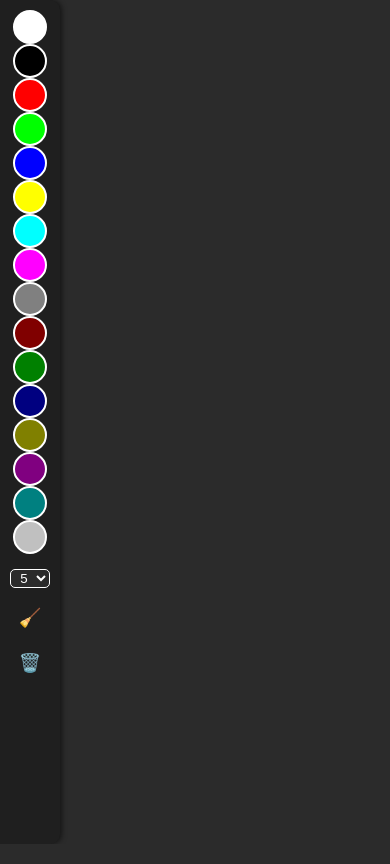
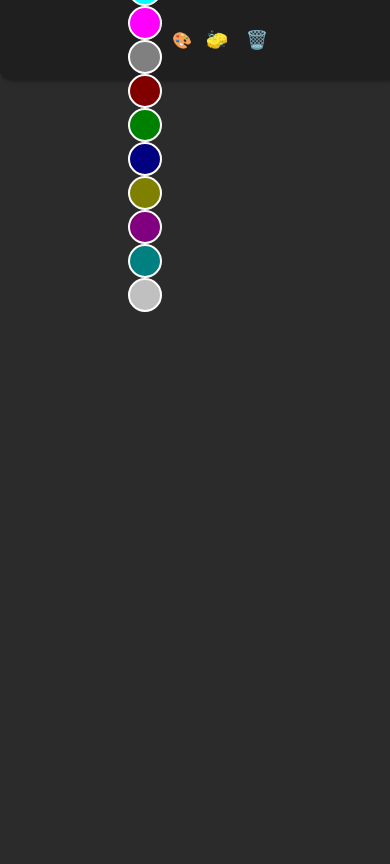
Before and after one commit to ItsSoren/ItsSoren.github.io, a plain HTML site: page index.html in a window 390 px wide. Drawn offline with Linux system fonts and the light colour scheme.

Commit message:
Update index.html

```diff
--- a/index.html
+++ b/index.html
@@ -12,11 +12,12 @@
     background-color: #2b2b2b;
     font-family: sans-serif;
     display: flex;
+    flex-direction: row;
   }
 
-  /* Navbar verticale à gauche */
+  /* Navbar verticale */
   #navbar {
-    width: 60px; /* environ 2% écran standard 1920px ~38px, ici 60px pour plus de confort */
+    width: 60px;
     background-color: #1f1f1f;
     display: flex;
     flex-direction: column;
@@ -27,28 +28,34 @@
     box-shadow: 2px 0 5px rgba(0,0,0,0.5);
   }
 
-  /* Boutons ronds pour les couleurs */
+  /* Navbar mobile horizontale */
+  @media (max-width: 768px) {
+    body {
+      flex-direction: column;
+    }
+    #navbar {
+      flex-direction: row;
+      width: 100%;
+      height: 60px;
+      border-radius: 0 0 10px 10px;
+      justify-content: center;
+      gap: 10px;
+    }
+    canvas {
+      height: calc(100% - 60px);
+    }
+  }
+
   .color-btn {
     width: 30px;
     height: 30px;
     border-radius: 50%;
     border: 2px solid #fff;
     cursor: pointer;
+    bottom-padding:5px;
   }
 
-  /* Sélection de la taille */
-  select {
-    width: 40px;
-    background-color: #2b2b2b;
-    color: #fff;
-    border: 1px solid #fff;
-    border-radius: 5px;
-    text-align: center;
-    cursor: pointer;
-  }
-
-  /* Icônes gomme et poubelle */
-  .icon-btn {
+  .tool-btn {
     width: 30px;
     height: 30px;
     cursor: pointer;
@@ -63,10 +70,37 @@
     color: red;
   }
 
+  /* Menu déroulant taille pinceau */
+  .brush-menu {
+    position: relative;
+    display: inline-block;
+    cursor: pointer;
+  }
+
+  .brush-dropdown {
+    display: none;
+    position: absolute;
+    left: 60px;
+    top: 0;
+    background-color: #1f1f1f;
+    padding: 10px;
+    border-radius: 5px;
+    z-index: 100;
+  }
+
+  .brush-menu:hover .brush-dropdown {
+    display: block;
+  }
+
+  input[type="range"] {
+    width: 100px;
+  }
+
   canvas {
     flex: 1;
     display: block;
   }
+
 </style>
 </head>
 <body>
@@ -74,19 +108,19 @@
 <div id="navbar">
   <div id="colors"></div>
 
-  <select id="brushSize">
-    <option value="2">2</option>
-    <option value="5" selected>5</option>
-    <option value="10">10</option>
-    <option value="15">15</option>
-    <option value="20">20</option>
-    <option value="30">30</option>
-    <option value="40">40</option>
-    <option value="50">50</option>
-  </select>
+  <!-- Menu déroulant brush size -->
+  <div class="brush-menu" title="Taille du pinceau">
+    🎨
+    <div class="brush-dropdown">
+      <input type="range" id="brushSize" min="1" max="50" value="5">
+    </div>
+  </div>
 
-  <div id="eraser" class="icon-btn" title="Gomme">🧹</div>
-  <div id="reset" class="icon-btn" title="Reset">🗑️</div>
+  <!-- Gomme avec vrai emoji -->
+  <div id="eraser" class="tool-btn" title="Gomme">🧽</div>
+
+  <!-- Reset -->
+  <div id="reset" class="tool-btn" title="Reset">🗑️</div>
 </div>
 
 <canvas id="canvas"></canvas>
@@ -94,14 +128,14 @@
 <script>
 const canvas = document.getElementById('canvas');
 const ctx = canvas.getContext('2d');
-const brushSizeSelect = document.getElementById('brushSize');
+const brushSizeInput = document.getElementById('brushSize');
 const eraserBtn = document.getElementById('eraser');
 const resetBtn = document.getElementById('reset');
 const colorsDiv = document.getElementById('colors');
 
 let drawing = false;
 let brushColor = '#ffffff';
-let brushSize = brushSizeSelect.value;
+let brushSize = brushSizeInput.value;
 let erasing = false;
 
 // 16 couleurs basiques
@@ -124,8 +158,8 @@ colors.forEach(color => {
 });
 
 // Taille pinceau
-brushSizeSelect.addEventListener('change', () => {
-  brushSize = brushSizeSelect.value;
+brushSizeInput.addEventListener('input', () => {
+  brushSize = brushSizeInput.value;
 });
 
 // Gomme
@@ -140,8 +174,14 @@ resetBtn.addEventListener('click', () => {
 
 // Ajuster canvas
 function resizeCanvas() {
-  canvas.width = window.innerWidth - document.getElementById('navbar').offsetWidth;
-  canvas.height = window.innerHeight;
+  const navbar = document.getElementById('navbar');
+  if(window.innerWidth <= 768){
+    canvas.width = window.innerWidth;
+    canvas.height = window.innerHeight - navbar.offsetHeight;
+  } else {
+    canvas.width = window.innerWidth - navbar.offsetWidth;
+    canvas.height = window.innerHeight;
+  }
 }
 window.addEventListener('resize', resizeCanvas);
 resizeCanvas();
@@ -152,19 +192,31 @@ canvas.addEventListener('mouseup', () => { drawing = false; ctx.beginPath(); });
 canvas.addEventListener('mouseout', () => { drawing = false; ctx.beginPath(); });
 canvas.addEventListener('mousemove', draw);
 
+canvas.addEventListener('touchstart', e => { drawing = true; draw(e.touches[0]); });
+canvas.addEventListener('touchend', () => { drawing = false; ctx.beginPath(); });
+canvas.addEventListener('touchmove', e => { draw(e.touches[0]); e.preventDefault(); });
+
 function draw(e) {
   if (!drawing) return;
-  const offsetX = document.getElementById('navbar').offsetWidth;
+  const navbar = document.getElementById('navbar');
+  let offsetX = navbar.offsetWidth;
+  let offsetY = 0;
+
+  if(window.innerWidth <= 768){
+    offsetX = 0;
+    offsetY = navbar.offsetHeight;
+  }
 
   ctx.lineWidth = brushSize;
   ctx.lineCap = 'round';
   ctx.strokeStyle = erasing ? '#2b2b2b' : brushColor;
 
-  ctx.lineTo(e.clientX - offsetX, e.clientY);
+  ctx.lineTo(e.clientX - offsetX, e.clientY - offsetY);
   ctx.stroke();
   ctx.beginPath();
-  ctx.moveTo(e.clientX - offsetX, e.clientY);
+  ctx.moveTo(e.clientX - offsetX, e.clientY - offsetY);
 }
 </script>
+
 </body>
 </html>
```
